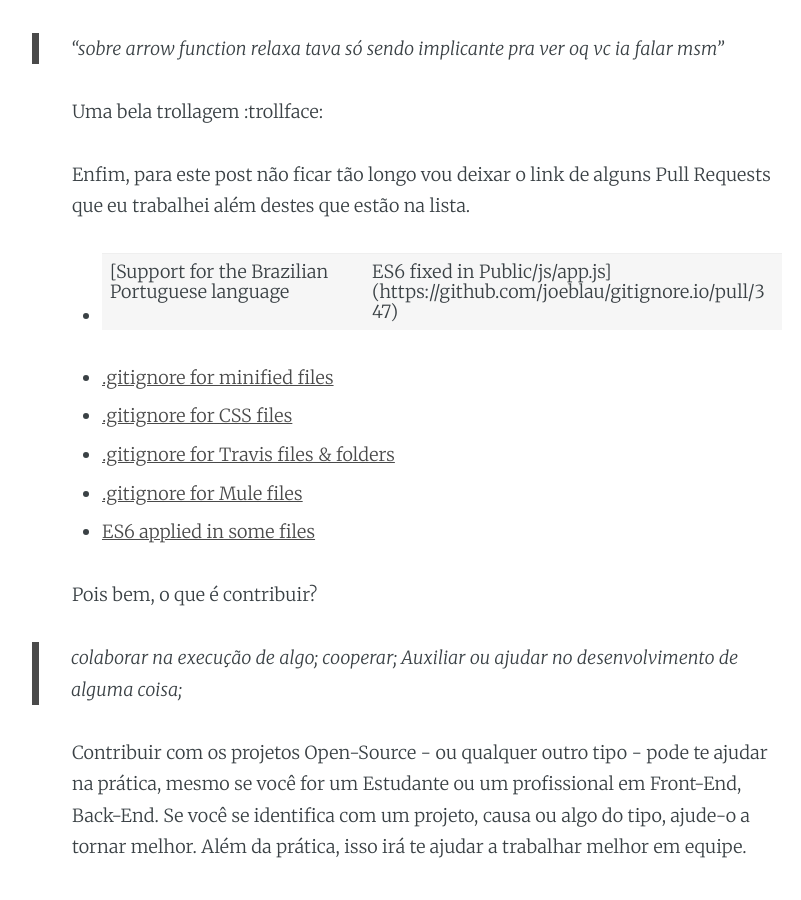
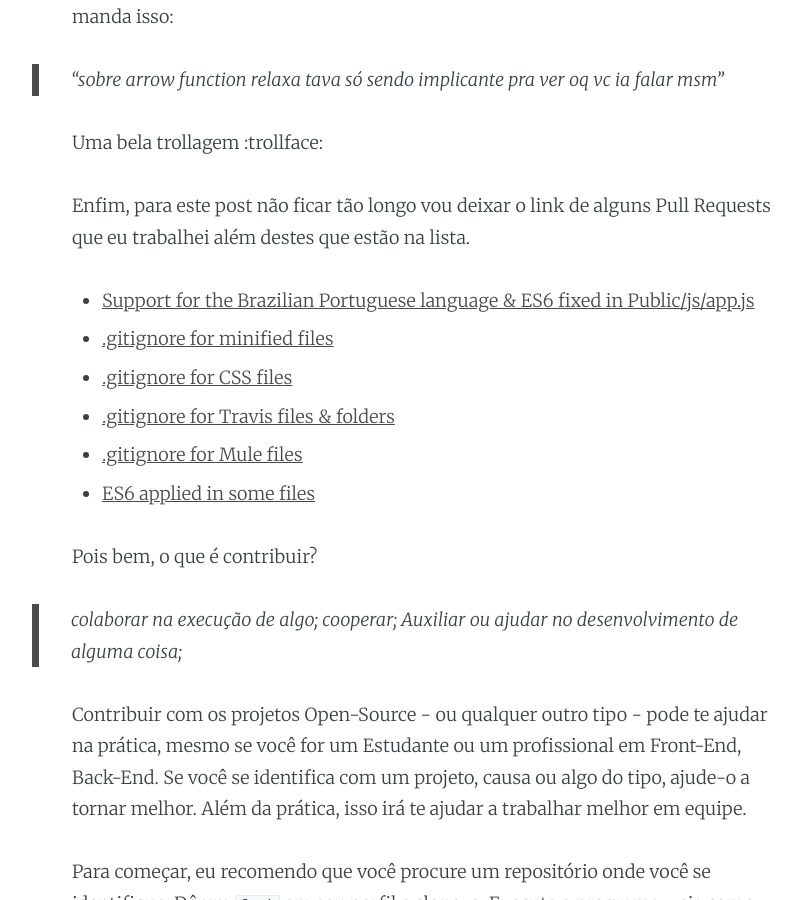
Before and after one commit to gkal19/blog, a Jekyll site: the page built from _posts/2017-04-29-contribuir-no-gh.markdown, in a window 1280 px wide and 900 px high, scrolled down 2475 px. Shown: the whole window, without its empty margins (213-1014 px from the left). Built offline with Jekyll 4.4.1, drawn with Linux system fonts in a browser that asks for light colours; nearby versions of some CDN libraries; emoji names are drawn with the system emoji font; comment, search, counter and statistics services are not loaded.

Commit message:
correção básica

```diff
--- a/_posts/2017-04-29-contribuir-no-gh.markdown
+++ b/_posts/2017-04-29-contribuir-no-gh.markdown
@@ -32,6 +32,7 @@ Foi super simples.
 O que falar desse aqui? O meu preferido dentre todos. Esse é o projeto do [@raphamorim](https://github.com/raphamorim) que acabamos começando a nos falar pelo Telegram, trocamos algumas ideias e tal.
 > Minimalist Vim Based Editor for the 30th Century
 Ele foi o que me chamou muito mas muita atenção mesmo.
+
 ![RETRO](https://github.com/raphamorim/retro/blob/master/assets/images/example.png?raw=true "RETRO").
 
 Nele eu fiz bastante correção do ECMAScript 6 em alguns arquivos. No final disso, o Rapha pediu para eu restaurar o código original de dois arquivos que não eram pra ser editados e me fez uma pergunta que era mais ou menos um "Por que usar as `arrow functions`?"
@@ -43,7 +44,8 @@ Rapaz, nesse momento eu fiquei bem tenso. Pois fiquei bastante nervoso de falar
 Uma bela trollagem :trollface:
 
 Enfim, para este post não ficar tão longo vou deixar o link de alguns Pull Requests que eu trabalhei além destes que estão na lista.
-- [Support for the Brazilian Portuguese language | ES6 fixed in Public/js/app.js](https://github.com/joeblau/gitignore.io/pull/347)
+
+- [Support for the Brazilian Portuguese language & ES6 fixed in Public/js/app.js](https://github.com/joeblau/gitignore.io/pull/347)
 - [.gitignore for minified files](https://github.com/dvcs/gitignore/pull/13)
 - [.gitignore for CSS files](https://github.com/dvcs/gitignore/pull/14)
 - [.gitignore for Travis files & folders](https://github.com/dvcs/gitignore/pull/15)
```
